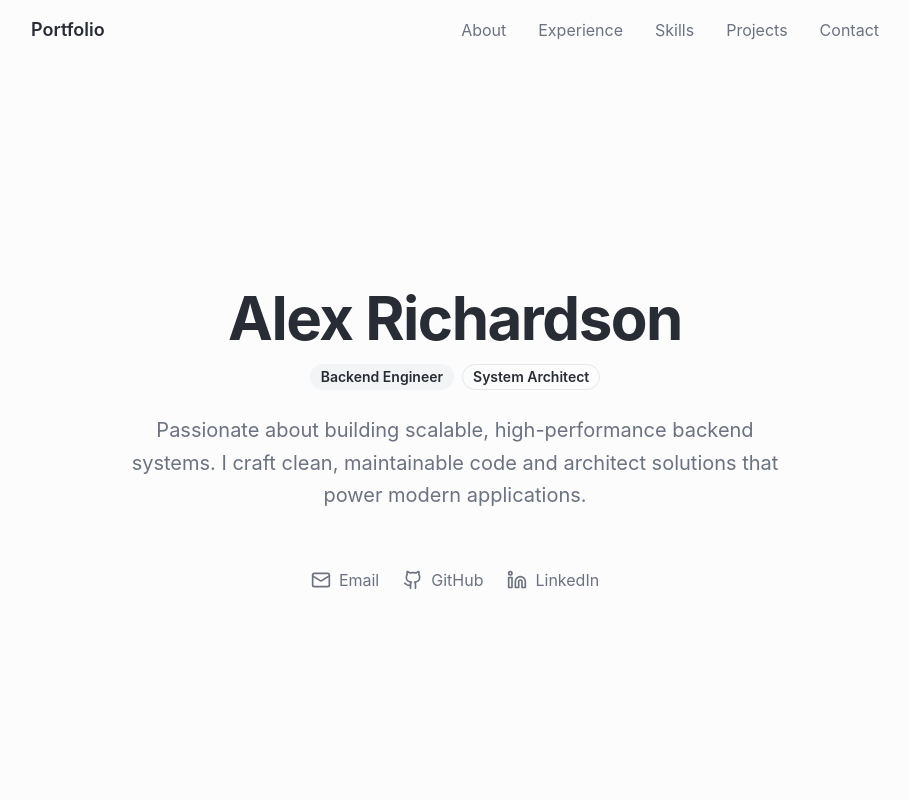
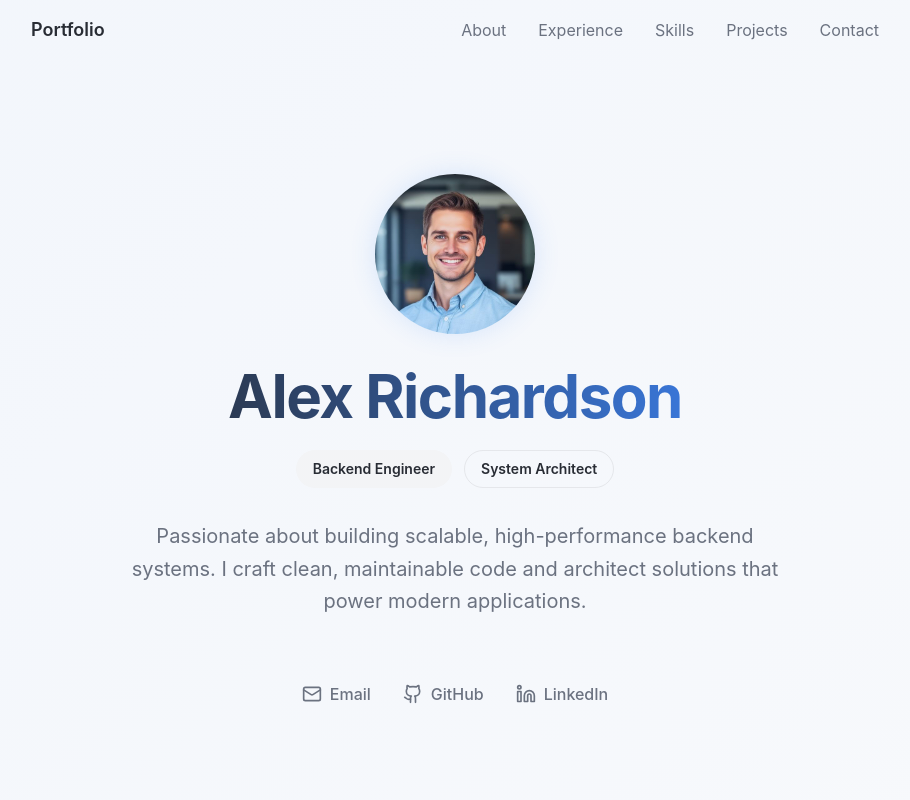
Before and after one commit to RaynerMDZ/rayner-mendez-portfolio, a React (Vite) app: page / in a window 1280 px wide. Shown: the top 800 px of the page, without its empty margins (185-1095 px from the left). Built offline with nearby package versions, Linux system fonts and the light colour scheme.

Commit message:
Add styling and profile picture
Add a profile picture to the hero section and apply additional styling to enhance the website's appearance.

```diff
--- a/src/components/About.tsx
+++ b/src/components/About.tsx
@@ -32,16 +32,16 @@ const About = () => {
           </div>
 
           <div className="grid md:grid-cols-3 gap-8 pt-8">
-            <div className="text-center">
-              <div className="text-2xl font-bold text-tech-accent">5+</div>
+            <div className="text-center group hover-lift transition-all duration-300">
+              <div className="text-2xl font-bold text-tech-accent group-hover:scale-110 transition-transform">5+</div>
               <div className="text-muted-foreground">Years Experience</div>
             </div>
-            <div className="text-center">
-              <div className="text-2xl font-bold text-tech-accent">20+</div>
+            <div className="text-center group hover-lift transition-all duration-300">
+              <div className="text-2xl font-bold text-tech-accent group-hover:scale-110 transition-transform">20+</div>
               <div className="text-muted-foreground">Projects Delivered</div>
             </div>
-            <div className="text-center">
-              <div className="text-2xl font-bold text-tech-accent">99.9%</div>
+            <div className="text-center group hover-lift transition-all duration-300">
+              <div className="text-2xl font-bold text-tech-accent group-hover:scale-110 transition-transform">99.9%</div>
               <div className="text-muted-foreground">System Uptime</div>
             </div>
           </div>
--- a/src/components/Experience.tsx
+++ b/src/components/Experience.tsx
@@ -55,7 +55,7 @@ const Experience = () => {
 
           <div className="space-y-8">
             {experiences.map((exp, index) => (
-              <Card key={index} className="border-l-4 border-l-tech-accent">
+              <Card key={index} className="border-l-4 border-l-tech-accent hover-lift hover-glow transition-all duration-300">
                 <CardContent className="p-6">
                   <div className="space-y-4">
                     <div className="flex flex-col md:flex-row md:items-center md:justify-between">
--- a/src/components/Hero.tsx
+++ b/src/components/Hero.tsx
@@ -1,18 +1,40 @@
 import { Badge } from '@/components/ui/badge';
 import { Github, Linkedin, Mail } from 'lucide-react';
+import profileImage from '@/assets/profile-picture.jpg';
 
 const Hero = () => {
   return (
-    <section id="hero" className="min-h-screen flex items-center justify-center pt-20">
-      <div className="max-w-4xl mx-auto px-6 text-center">
-        <div className="space-y-6">
-          <div className="space-y-4">
-            <h1 className="text-5xl md:text-6xl font-bold tracking-tight">
+    <section id="hero" className="min-h-screen flex items-center justify-center pt-20 relative overflow-hidden">
+      {/* Background gradient */}
+      <div className="absolute inset-0 gradient-tech opacity-50"></div>
+
+      <div className="max-w-4xl mx-auto px-6 text-center relative z-10">
+        <div className="space-y-8 animate-fadeInUp">
+          {/* Profile Picture */}
+          <div className="flex justify-center mb-8">
+            <div className="relative">
+              <div className="w-32 h-32 md:w-40 md:h-40 rounded-full overflow-hidden shadow-tech animate-glow">
+                <img
+                  src={profileImage}
+                  alt="Alex Richardson - Backend Engineer"
+                  className="w-full h-full object-cover hover-lift"
+                />
+              </div>
+              <div className="absolute inset-0 rounded-full bg-gradient-to-tr from-tech-accent/20 to-transparent"></div>
+            </div>
+          </div>
+
+          <div className="space-y-6">
+            <h1 className="text-5xl md:text-6xl font-bold tracking-tight bg-gradient-to-r from-foreground to-tech-accent bg-clip-text text-transparent">
               Alex Richardson
             </h1>
-            <div className="flex flex-wrap justify-center gap-2">
-              <Badge variant="secondary" className="text-sm">Backend Engineer</Badge>
-              <Badge variant="outline" className="text-sm">System Architect</Badge>
+            <div className="flex flex-wrap justify-center gap-3">
+              <Badge variant="secondary" className="text-sm hover-glow px-4 py-2">
+                Backend Engineer
+              </Badge>
+              <Badge variant="outline" className="text-sm hover-glow px-4 py-2">
+                System Architect
+              </Badge>
             </div>
           </div>
 
@@ -21,31 +43,31 @@ const Hero = () => {
             I craft clean, maintainable code and architect solutions that power modern applications.
           </p>
 
-          <div className="flex items-center justify-center space-x-6 pt-8">
+          <div className="flex items-center justify-center space-x-8 pt-8">
             <a
               href="mailto:alex@example.com"
-              className="flex items-center space-x-2 text-muted-foreground hover:text-tech-accent transition-colors"
+              className="flex items-center space-x-2 text-muted-foreground hover:text-tech-accent transition-all duration-300 hover-lift group"
             >
-              <Mail size={20} />
-              <span>Email</span>
+              <Mail size={20} className="group-hover:animate-float" />
+              <span className="font-medium">Email</span>
             </a>
             <a
               href="https://github.com"
               target="_blank"
               rel="noopener noreferrer"
-              className="flex items-center space-x-2 text-muted-foreground hover:text-tech-accent transition-colors"
+              className="flex items-center space-x-2 text-muted-foreground hover:text-tech-accent transition-all duration-300 hover-lift group"
             >
-              <Github size={20} />
-              <span>GitHub</span>
+              <Github size={20} className="group-hover:animate-float" />
+              <span className="font-medium">GitHub</span>
             </a>
             <a
               href="https://linkedin.com"
               target="_blank"
               rel="noopener noreferrer"
-              className="flex items-center space-x-2 text-muted-foreground hover:text-tech-accent transition-colors"
+              className="flex items-center space-x-2 text-muted-foreground hover:text-tech-accent transition-all duration-300 hover-lift group"
             >
-              <Linkedin size={20} />
-              <span>LinkedIn</span>
+              <Linkedin size={20} className="group-hover:animate-float" />
+              <span className="font-medium">LinkedIn</span>
             </a>
           </div>
         </div>
--- a/src/components/Skills.tsx
+++ b/src/components/Skills.tsx
@@ -48,9 +48,9 @@ const Skills = () => {
 
           <div className="grid md:grid-cols-2 lg:grid-cols-2 gap-6">
             {skillCategories.map((category, index) => (
-              <Card key={index} className="h-full">
+              <Card key={index} className="h-full hover-lift transition-all duration-300 group">
                 <CardHeader>
-                  <CardTitle className="text-lg font-semibold text-tech-accent">
+                  <CardTitle className="text-lg font-semibold text-tech-accent group-hover:text-primary transition-colors">
                     {category.title}
                   </CardTitle>
                 </CardHeader>
@@ -60,7 +60,7 @@ const Skills = () => {
                       <Badge
                         key={idx}
                         variant="secondary"
-                        className="text-sm hover:bg-tech-accent hover:text-white transition-colors cursor-default"
+                        className="text-sm hover:bg-tech-accent hover:text-white transition-all duration-300 hover:scale-105 cursor-default"
                       >
                         {skill}
                       </Badge>
--- a/src/index.css
+++ b/src/index.css
@@ -48,9 +48,18 @@
 
     /* Gradients */
     --gradient-subtle: linear-gradient(180deg, hsl(var(--background)), hsl(var(--section-bg)));
+    --gradient-tech: linear-gradient(135deg, hsl(var(--tech-accent) / 0.1), hsl(var(--tech-accent) / 0.05));
+    --gradient-card: linear-gradient(145deg, hsl(var(--card)), hsl(var(--card) / 0.8));
+
+    /* Shadows */
+    --shadow-sm: 0 1px 2px 0 hsl(var(--foreground) / 0.05);
+    --shadow-md: 0 4px 6px -1px hsl(var(--foreground) / 0.1), 0 2px 4px -1px hsl(var(--foreground) / 0.06);
+    --shadow-lg: 0 10px 15px -3px hsl(var(--foreground) / 0.1), 0 4px 6px -2px hsl(var(--foreground) / 0.05);
+    --shadow-tech: 0 4px 20px hsl(var(--tech-accent) / 0.15);
 
     /* Transitions */
     --transition-smooth: all 0.2s cubic-bezier(0.4, 0, 0.2, 1);
+    --transition-bounce: all 0.3s cubic-bezier(0.68, -0.55, 0.265, 1.55);
   }
 
   .dark {
@@ -119,4 +128,72 @@
   .bg-section {
     background: hsl(var(--section-bg));
   }
+
+  .gradient-tech {
+    background: var(--gradient-tech);
+  }
+
+  .shadow-tech {
+    box-shadow: var(--shadow-tech);
+  }
+
+  /* Animations */
+  @keyframes fadeInUp {
+    from {
+      opacity: 0;
+      transform: translateY(30px);
+    }
+    to {
+      opacity: 1;
+      transform: translateY(0);
+    }
+  }
+
+  @keyframes float {
+    0%, 100% {
+      transform: translateY(0px);
+    }
+    50% {
+      transform: translateY(-10px);
+    }
+  }
+
+  @keyframes glow {
+    0%, 100% {
+      box-shadow: 0 0 20px hsl(var(--tech-accent) / 0.1);
+    }
+    50% {
+      box-shadow: 0 0 30px hsl(var(--tech-accent) / 0.2);
+    }
+  }
+
+  .animate-fadeInUp {
+    animation: fadeInUp 0.6s ease-out;
+  }
+
+  .animate-float {
+    animation: float 6s ease-in-out infinite;
+  }
+
+  .animate-glow {
+    animation: glow 3s ease-in-out infinite;
+  }
+
+  /* Enhanced hover effects */
+  .hover-lift {
+    transition: var(--transition-smooth);
+  }
+
+  .hover-lift:hover {
+    transform: translateY(-2px);
+    box-shadow: var(--shadow-lg);
+  }
+
+  .hover-glow {
+    transition: var(--transition-smooth);
+  }
+
+  .hover-glow:hover {
+    box-shadow: var(--shadow-tech);
+  }
 }
```
Also changed, not shown: src/components/Contact.tsx (+5 -5 lines), src/components/Projects.tsx (+4 -4 lines), src/assets/profile-picture.jpg (added).
